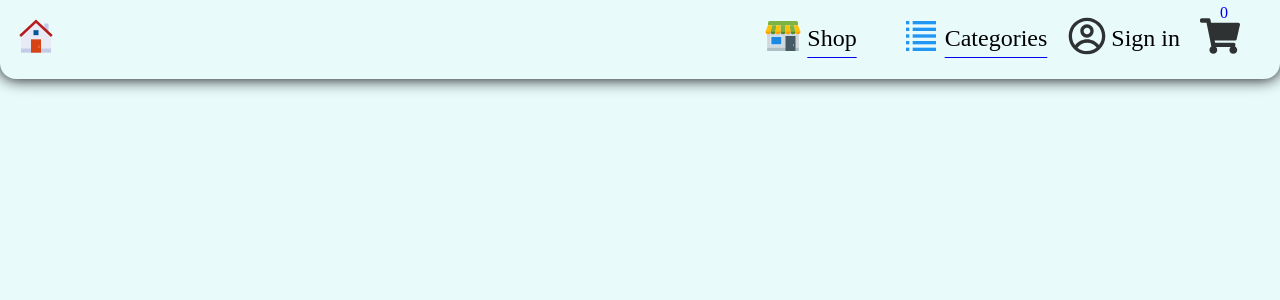
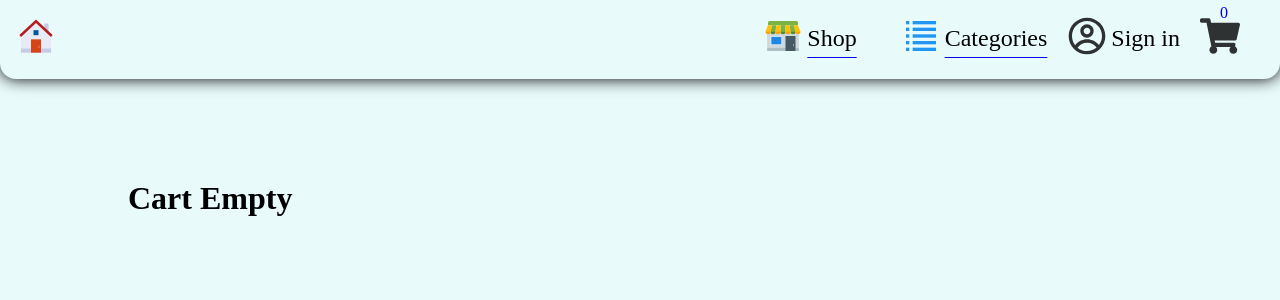
Before and after one commit to DanielShamir93/Small_ecommerce_site, a React (Create React App) app: page /cart in a window 1280 px wide. Shown: the top 300 px of the page. Built offline with nearby package versions, Linux system fonts and the light colour scheme.

Commit message:
Update cart style

```diff
--- a/src/pages/components/cart/cart.component.jsx
+++ b/src/pages/components/cart/cart.component.jsx
@@ -38,7 +38,7 @@ export default function Cart() {
             let item = itemEntries[1];
             return (
                 <div className="item" key={itemId}>
-                    <img src={item.image} width="200" alt="item-image" />
+                    <img className="item-image" src={item.image} alt="item-image" />
                     <div>
                         <span>{item.title}</span>
                         <span>{`${item.price}$`}</span>
@@ -56,7 +56,7 @@ export default function Cart() {
     return (
         <div className="Cart-container">
             <div className="cart">
-                {renderCartItems()}
+                {Object.keys(cartItems).length ? renderCartItems() : <h1>Cart Empty</h1>}
             </div>
         </div>
     );
--- a/src/pages/components/cart/cart.styles.scss
+++ b/src/pages/components/cart/cart.styles.scss
@@ -20,6 +20,10 @@
             box-shadow: 0 0 1vmin black;
             border-radius: 2vmin;
             text-align: center;
+
+            &-image {
+                width: 15vmin;
+            }
         }
     }
 }
```
